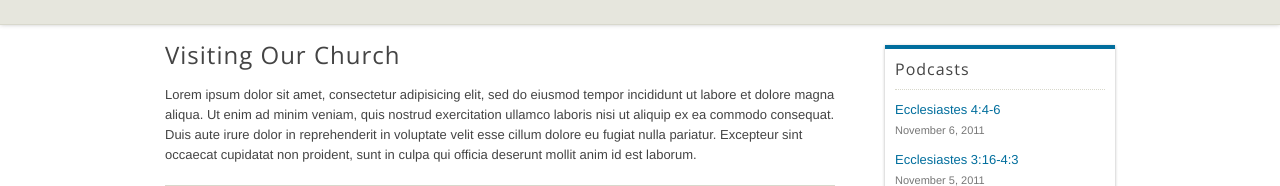
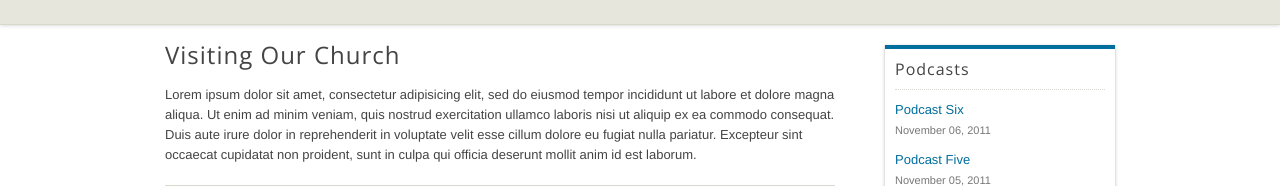
Before and after one commit to nrvcf/nrvcf.github.io, a Jekyll site: the page built from index.html, in a window 1280 px wide. Shown: the part 377-563 px from the top of the page. Built offline with Jekyll 4.4.1, drawn with Linux system fonts in a browser that asks for light colours; some of the changed text lies outside the part shown; grey boxes are pictures that could not be loaded.

Commit message:
Moved podcasts into posts.

```diff
--- a/_includes/podcasts.html
+++ b/_includes/podcasts.html
@@ -1,29 +1,11 @@
 <div class="podcasts">
   <header><h3>Podcasts</h3></header>
   <ul>
+    {% for podcast in site.categories.podcasts limit: 6 %}
     <li>
-      <a href="#">Ecclesiastes 4:4-6</a><br />
-      <span class="date">November 6, 2011</span>
+      <a href="#">{{ podcast.title }}</a><br />
+      <span class="date">{{ podcast.date | date: '%B %d, %Y' }}</span>
     </li>
-    <li>
-      <a href="#">Ecclesiastes 3:16-4:3</a><br />
-      <span class="date">November 5, 2011</span>
-    </li>
-    <li>
-      <a href="#">Ecclesiastes 3:1-15</a><br />
-      <span class="date">November 4, 2011</span>
-    </li>
-    <li>
-      <a href="#">Ecclesiastes 1:12-2:26</a><br />
-      <span class="date">November 3, 2011</span>
-    </li>
-    <li>
-      <a href="#">Ecclesiastes 1:1-11</a><br />
-      <span class="date">November 2, 2011</span>
-    </li>
-    <li>
-      <a href="#">Honoring God with Thankfulness</a><br />
-      <span class="date">November 1, 2011</span>
-    </li>
+    {% endfor %}
   </ul>
 </div>
```
Also changed, not shown: podcasts/_posts/2011-11-01-podcast_one.md (added, +4 -0 lines), podcasts/_posts/2011-11-02-podcast_two.md (added, +4 -0 lines), podcasts/_posts/2011-11-03-podcast_three.md (added, +4 -0 lines), podcasts/_posts/2011-11-04-podcast_four.md (added, +4 -0 lines), podcasts/_posts/2011-11-05-podcast_five.md (added, +4 -0 lines), podcasts/_posts/2011-11-06-podcast_six.md (added, +4 -0 lines).
